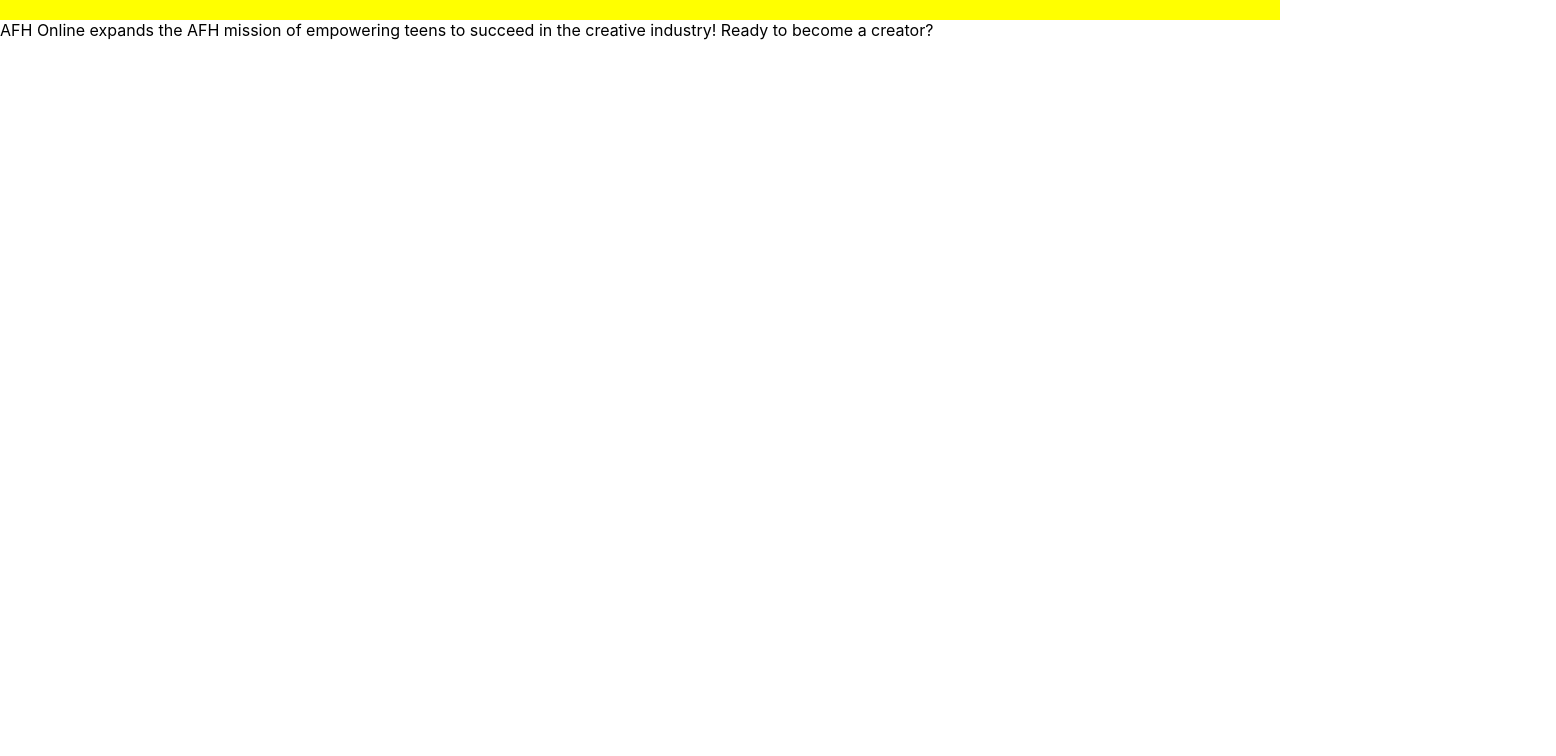
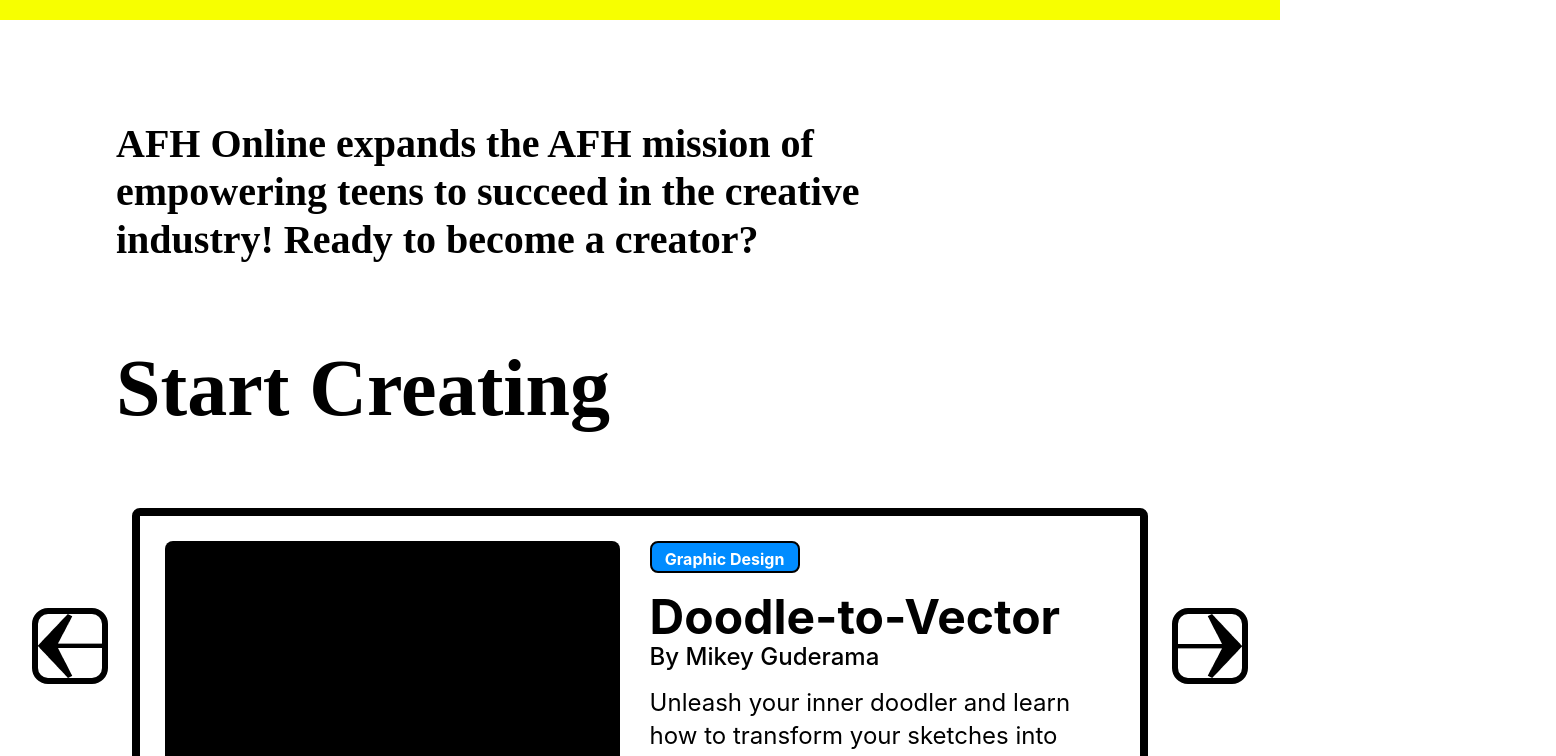
Before and after one commit to Artists-for-Humanity/afhonline, a Next.js app in the folder nextjs-blog/: page / in a window 1280 px wide. Shown: the part 780-1536 px from the top of the page, 1556 px wide, since content can reach past the window. Before the commit the page ends 820 px from the top, so only its background shows below. Built offline with nearby package versions, Linux system fonts and the light colour scheme.

Commit message:
created home scroll and studio selection

```diff
--- a/nextjs-blog/pages/index.js
+++ b/nextjs-blog/pages/index.js
@@ -1,7 +1,6 @@
 import React from 'react';
 import Head from 'next/head';
 import styles from '../styles/Home.module.css';
-
 const Home = () => {
   return (
     <div className={styles.container}>
@@ -12,12 +11,8 @@
 
       <div className={styles.hero}>
         <div className={styles.heroContent}>
-
-          {/* <img className="sticker" src="/path/to/sticker-image.png" alt="Sticker" /> */}
-
           <h1 className={styles.title}>
-            <div>
-              Welcome to</div> <div> AFH Online</div>
+            <div> Welcome to AFH Online</div>
           </h1>
           <p className={styles.description}>
             Artists For Humanity’s online community build on 32 years of mentoring experience.
@@ -27,8 +22,45 @@
           </button>
         </div>
       </div >
+      <div className={styles.pageContent}>
 
-      <div className={styles.subheader}> AFH Online expands the AFH mission of empowering teens to succeed in the creative industry! Ready to become a creator?</div>
+        <div className={styles.blurb}> AFH Online expands the AFH mission of empowering teens to succeed in the creative industry! Ready to become a creator?</div>
+        <div className={styles.subheader}> Start Creating</div>
+
+        {/* home scroll  */}
+        <div className={styles.homeScroll}>
+          <div className={styles.backButton}>
+            <img src="images/backArrow.png"></img>
+          </div>
+          <div className={styles.lessonCard}>
+            <div className={styles.previewImage}></div>
+            <div className={styles.cardInfo}>
+              <div className={styles.studioChip}>Graphic Design</div>
+              <div className={styles.cardTitle}> Doodle-to-Vector</div>
+              <div className={styles.cardAuthor}>By Mikey Guderama</div>
+              <div className={styles.cardDescription}>Unleash your inner doodler and learn how to transform your sketches into vibrant and scalable vector graphics.</div>
+
+            </div>
+
+          </div>
+          <div className={styles.forwardButton}>
+            <img src="images/forwardArrow.png"></img>
+          </div>
+        </div>
+
+        <div className={styles.subheader}> Create by Studio</div>
+
+        <div className={styles.grid}>
+          <div className={styles.graphic}> <div className={styles.studioText}>Graphic Design</div></div>
+          <div className={styles.ctech}> <div className={styles.studioText}>CTech</div></div>
+          <div className={styles.paint}> <div className={styles.studioText}>Paint</div></div>
+          <div className={styles.video}> <div className={styles.studioText}>Video</div></div>
+          <div className={styles.design}> <div className={styles.studioText}>3D design</div></div>
+          <div className={styles.photo}> <div className={styles.studioText}>Photo</div></div>
+        </div >
+
+      </div >
+
       {/* <div className={styles.icon1}>
         <img src="images/afhpeep1.png"></img>
       </div> */}
@@ -64,6 +96,18 @@
         img {
           max-width: 100%;
           height: auto;
+          border: 6px solid #000000;
+          transition: 0.3s;
+          border-radius: 16px;
+          margin-top:100px;
+
+        }
+
+        img:hover{
+          box-shadow: 6px 6px 0px #000000;
+          transform: translateX(-10px);
+          transition: 0.3s;
+
         }
 
         h1,
--- a/nextjs-blog/styles/Home.module.css
+++ b/nextjs-blog/styles/Home.module.css
@@ -6,12 +6,13 @@
 }
 
 .hero {
-  background-color: yellow;
+  background-color: #F7FF00;
   height: 100vh;
   display: flex;
   align-items: center;
   justify-content: center;
   position: relative;
+  margin-bottom:100px;
 }
 
 .heroContent {
@@ -47,8 +48,15 @@
   background: #9747FF;
   /* Black */
   border: 4px solid #000000;
+  transition: 0.3s;
+  border-radius: 16px;
   box-shadow: 8px 8px 0px #333333, 10px 10px 0px #FF3700;
-  border-radius: 16px;
+}
+
+.button:hover{
+  /* transform: translateX(-10px);
+  transition: 0.3s;
+  box-shadow: 8px 8px 0px #333333, 10px 10px 0px #FF3700; */
 }
 
 .buttontext{
@@ -60,6 +68,207 @@
 }
 
 
+.pageContent {
+  margin-left:20px;
+  margin-right:20px
+}
+
+/* page content styles */
+
+.blurb {
+  position: relative;
+  width: 869px;
+  height: 144px;
+  left: 96px;
+  font-family: 'Boring Sans Variable';
+  font-style: normal;
+  font-weight: 730;
+  font-size: 40px;
+  line-height: 48px;
+  margin-bottom:100px;
+}
+
+.subheader {
+  position: relative;
+  width: 869px;
+  height: 144px;
+  left: 96px;
+  font-family: 'Boring Sans Variable';
+  font-style: normal;
+  font-weight: 730;
+  font-size: 80px;
+  line-height: 48px;
+}
+
+/* lesson card select styles */
+
+.homeScroll {
+  display:flex;
+  justify-content: space-around;
+  margin-bottom: 100px;
+}
+
+.backbutton{
+  border: 6px solid #000000;
+  box-shadow: -6px 0px 0px #000000;
+  border-radius: 16px;
+}
+
+.fowardbutton{}
+
+.lessonCard{
+  display:flex;
+  padding:25px;
+  width: 1016px;
+  height: 341px;
+  border: 8px solid #000000;
+  box-shadow: none;
+  border-radius: 8px;
+  transition: 0.3s;
+}
+
+.lessonCard:hover{
+  transform: translateX(-10px);
+  transition: 0.3s;
+  box-shadow: 8px 8px 0px #000000;
+
+}
+
+.previewImage{
+  width: 464px;
+  height: 261px;
+  background: #000000;
+  border-radius: 8px;
+}
+
+.cardInfo {
+  width:50%;
+  margin-left: 30px;
+}
+
+.studioChip{
+  text-align: center;
+  color: #FFFFFF;
+  padding:8px;
+  font-weight: 730;
+  font-size: 16px;
+  line-height: 16px;
+  background: #008CFF;
+  /* Black */
+  border: 2px solid #000000;
+  border-radius: 8px;
+  width: 150px;
+  height: 32px;
+  margin-bottom:20px;
+}
+
+.cardTitle{
+  font-weight: 730;
+  font-size: 48px;
+  line-height: 48px;
+  margin-bottom:5px;
+}
+
+.cardAuthor{
+  font-weight: 500;
+  font-size: 24px;
+  line-height: 21px;
+  margin-bottom: 20px;
+}
+
+.cardDescription{
+  font-weight: 380;
+  font-size: 24px;
+  line-height: 136%;
+
+}
+
+.grid {
+  display: grid;
+  grid-template-columns: repeat(3, 1fr);
+  grid-template-rows: repeat(2, 1fr);
+  grid-column-gap: 0px;
+  grid-row-gap: 0px;
+  padding-left: 100px;
+  padding-right: 100px;
+  text-align:center;
+  vertical-align: middle;
+}
+
+.graphic {
+  grid-area: 1 / 1 / 2 / 2;
+  margin:20px;
+  border: 6px solid #000000;
+  border-radius: 8px;
+}
+
+.studioText {
+  font-weight: 730;
+  font-size: 64px;
+  line-height: 64px;
+  margin: 10px;
+  transition: 0.3s;
+  padding:100px;
+}
+
+.studioText:hover {
+  transition: 0.3s;
+  background: #008CFF;
+}
+
+.ctech {
+
+}
+
+
+
+.ctech {
+  grid-area: 1 / 2 / 2 / 3;
+  font-weight: 730;
+  font-size: 64px;
+  line-height: 64px;
+  margin:20px;
+  border: 6px solid #000000;
+  border-radius: 8px;
+}
+.paint {
+  grid-area: 1 / 3 / 2 / 4;
+  font-weight: 730;
+  font-size: 64px;
+  line-height: 64px;
+  margin:20px;
+  border: 6px solid #000000;
+  border-radius: 8px;}
+
+.video {
+  grid-area: 2 / 1 / 3 / 2;
+  font-weight: 730;
+  font-size: 64px;
+  line-height: 64px;
+  margin:20px;
+  border: 6px solid #000000;
+  border-radius: 8px;
+}
+
+.design {
+  grid-area: 2 / 2 / 3 / 3;
+  font-weight: 730;
+  font-size: 64px;
+  line-height: 64px;
+  margin:20px;
+  border: 6px solid #000000;
+  border-radius: 8px;
+}
+
+.photo {
+  grid-area: 2 / 3 / 3 / 4;
+  font-weight: 730;
+  font-size: 64px;
+  line-height: 64px;
+  margin:20px;
+  border: 6px solid #000000;
+  border-radius: 8px;
+}
 
 /* potencial alpha sticker code */
 .sticker {
@@ -94,6 +303,8 @@
   left: 20%;
   transform: rotate(20deg);
 }
+
+
 
 /*
 
```
Also changed, not shown: nextjs-blog/public/images/backArrow.png (added), nextjs-blog/public/images/forwardArrow.png (added).
